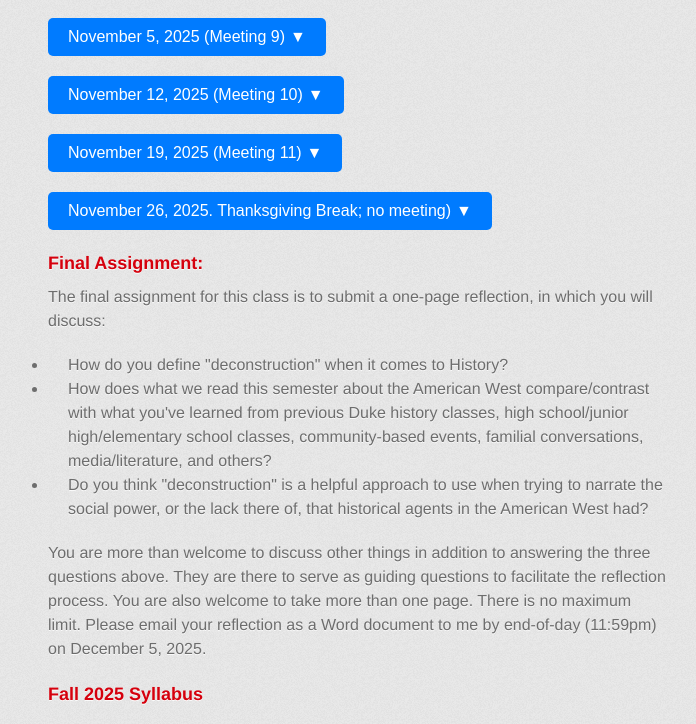
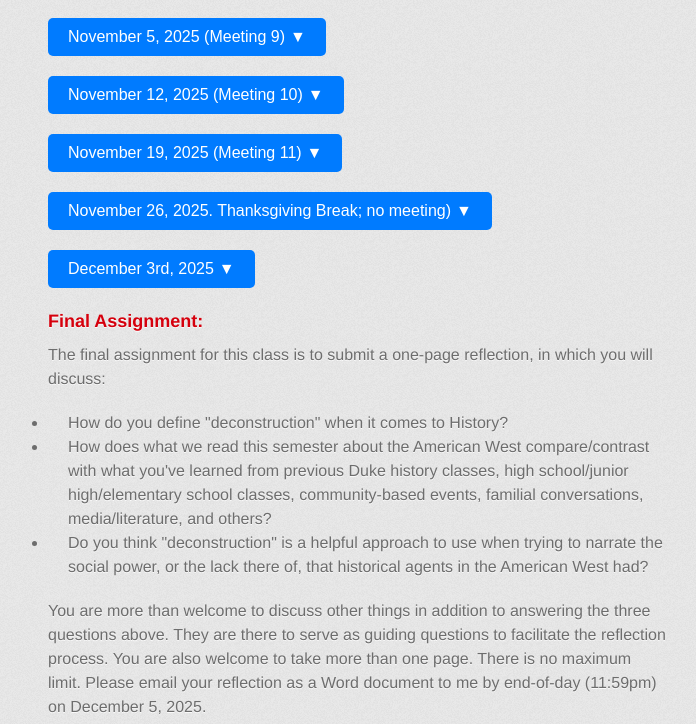
Before and after one commit to zzou21/AmericanWest, a Jekyll site: the page built from fall2025/current-semester.html, in a window 1280 px wide and 900 px high, scrolled down 1227 px, cut to the strip 0-724 px from the top of the window. Shown: the whole strip, without its empty margins (282-978 px from the left). Built offline with Jekyll 4.4.1, drawn with Linux system fonts in a browser that asks for light colours; some web fonts are replaced.

Commit message:
Fall 2025 semester closing

```diff
--- a/fall2025/current-semester.html
+++ b/fall2025/current-semester.html
@@ -195,6 +195,19 @@ permalink: /fall-2025
     </div>
 
     <br>
+    <div class="dropdown">
+      <button class="scheduleDropdownButton" data-target="dropdownWeek15">December 3rd, 2025<span class="caret"> ▼</span></button>
+      <div class="scheduleDropdownContent" id="dropdownWeek15">
+        <p><span style="font-weight: bold">Closing</span><br></p>
+        <a href="https://drive.google.com/file/d/1Z7PNACXHb80ohnV9IxPcImXGlvD_tiwj/view?usp=drive_link" target="_blank" rel="noopener noreferrer">
+          <button>Reading #1: WHA Presidential Address by Bill Deverell</button>
+        </a>
+        <p>Final assignment write-up due December 5, 2025</p>
+
+      </div>
+    </div>
+
+    <br>
 
     <div>
       <h3 id="finalAssignment">Final Assignment:</h3>
```
